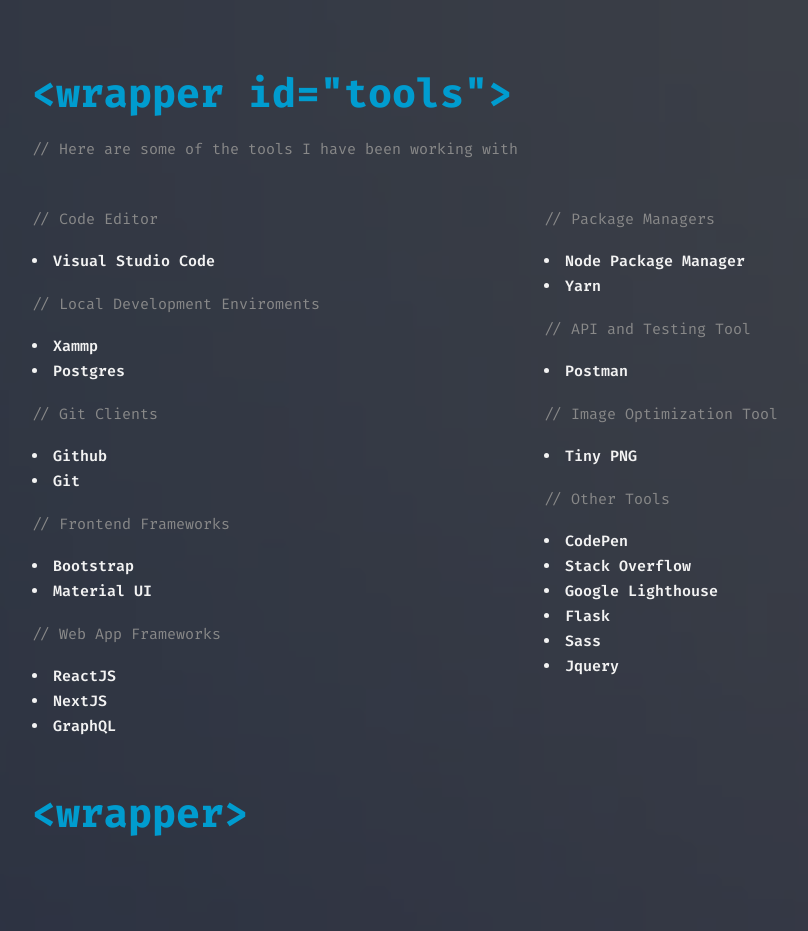
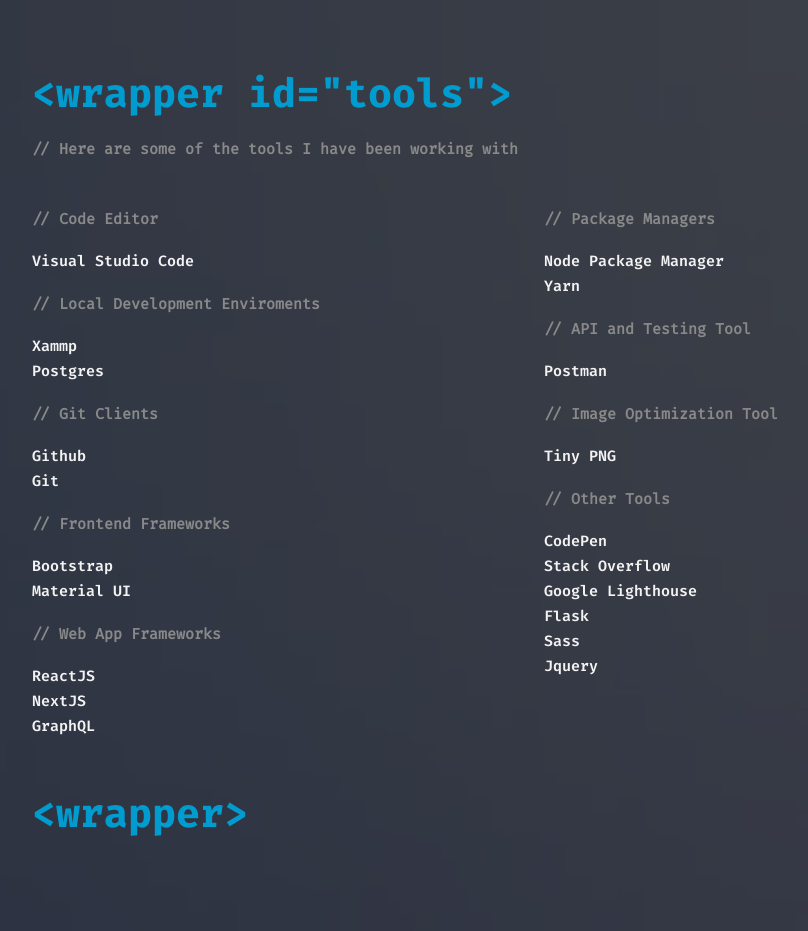
Before and after one commit to Anesu1/portfolio, a React (Create React App) app: page / in a window 1280 px wide. Shown: the part 1760-2691 px from the top of the page, without its empty margins (96-904 px from the left). Built offline with nearby package versions, Linux system fonts and the light colour scheme.

Commit message:
contact link updated

```diff
--- a/package.json
+++ b/package.json
@@ -1,6 +1,7 @@
 {
   "name": "anesundoro",
   "version": "0.1.0",
+  "homepage": "https://anesu-ndoro.web.app/",
   "private": true,
   "dependencies": {
     "@emotion/react": "^11.10.4",
--- a/public/index.html
+++ b/public/index.html
@@ -15,6 +15,7 @@
       user's mobile device or desktop. See https://developers.google.com/web/fundamentals/web-app-manifest/
     -->
     <link rel="manifest" href="%PUBLIC_URL%/manifest.json" />
+
     <!--
       Notice the use of %PUBLIC_URL% in the tags above.
       It will be replaced with the URL of the `public` folder during the build.
--- a/src/App.js
+++ b/src/App.js
@@ -8,7 +8,6 @@
 import Home from './pages/Home'
 import Projects from './pages/Projects';
 import image from './bg.webp'
-import ThankYou from './components/ThankYou';
 
 function App() {
   const dispatch = useDispatch();
@@ -32,7 +31,6 @@
         <Routes>
           <Route element={<Home />} exact path='/' />
           <Route element={<Projects />} path='/projects' />
-          <Route element={<ThankYou />} path='/submitted' />
         </Routes>
       <Footer />
       </Router>
--- a/src/components/Contact.js
+++ b/src/components/Contact.js
@@ -6,8 +6,6 @@
 import TextField from "@mui/material/TextField";
 import { FiLinkedin } from "react-icons/fi";
 import { FaWhatsapp, FaGithub } from "react-icons/fa";
-
-import { useNavigate } from "react-router-dom";
 
 const Wrapper = styled.section`
   padding: 5%;
@@ -114,23 +112,23 @@
 
 function Contact() {
   const isLight = useSelector((state) => state.theme.isLight);
-  const navigate = useNavigate();
   return (
     <Wrapper
       bgColor={isLight ? "rgba(243, 243, 243, 0.7)" : "rgba(29, 29, 29, 0.8)"}
       color={isLight ? "#000000" : "#f3f3f3"}
+      id="contact"
     >
       <div className="outer">&lt;wrapper id="contact"&gt; </div>
       <div className="inner">
         <div className="left">
           <p>// You can reach out to me anytime 😉</p>
-          <a href="https://www.linkedin.com/in/anesu-ndoro-a89127209/?lipi=urn%3Ali%3Apage%3Aprofile_common_profile_index%3Beb9ccc4e-69e1-4690-a010-705924e61a2b">
+          <a aria-label="Linkedin profile" href="https://www.linkedin.com/in/anesu-ndoro-a89127209">
             <FiLinkedin />
           </a>
-          <a href="https://wa.me/263783977875">
+          <a aria-label="Whatsapp Chat" href="https://wa.me/263783977875">
             <FaWhatsapp />
           </a>
-          <a href="https://github.com/Anesu1">
+          <a aria-label="Github profile" href="https://github.com/Anesu1">
             <FaGithub />
           </a>
           <p>
@@ -146,12 +144,9 @@
         <form
           action="https://formsubmit.co/64bf2f93900008248c4128f23b209e3f"
           method="POST"
-          onSubmit={(e) => {
-            e.preventDefault();
-            navigate('/submitted', {replace: true});
-          }}
+
         >
-          <input type="hidden" name="_next" value={'//'}></input>
+
           <input type="hidden" name="_captcha" value="false"></input>
           <input type="hidden" name="_template" value="table"></input>
           <div className="top">
--- a/src/components/Header.js
+++ b/src/components/Header.js
@@ -144,7 +144,7 @@
                     <a href="#tools">.tools()</a>
                 </li>
                 <li onClick={()=> dispatch(linkClicked())}>
-                    <a href="#">.contact()</a>
+                    <a href="#contact">.contact()</a>
                 </li>
                 <li>
                     <button onClick={()=> dispatch(changeTheme())}>{isLight ? 'Dark' : 'Light'} Theme</button>
--- a/src/components/ThankYou.js
+++ /dev/null
@@ -1,57 +0,0 @@
-import React from 'react';
-import { BsChevronLeft } from 'react-icons/bs';
-import { Link } from 'react-router-dom';
-import styled from 'styled-components';
-import { useSelector } from "react-redux";
-
-const Wrapper = styled.section`
-padding:5%;
-height:100vh;
-background:${props => props.bgColor};
-display:flex;
-    align-items:center;
-    justify-content:center;
-    flex-direction:column;
-    h1{
-        font-family:${props => props.theme.fam.semibold};
-        font-size:30px;
-        color:${props => props.color};
-        @media(min-width:768px){
-            font-size:50px;
-        }
-    }
-    .link{
-    text-decoration:none;
-    color:${props => props.color};
-    font-family:${props => props.theme.fam.semibold};
-    display:flex;
-    align-items:center;
-    margin-bottom:50px;
-    font-size:20px;
-    svg{
-      margin-right:20px;
-    }
-  }
-
-
-
-`
-
-function ThankYou() {
-    const isLight = useSelector((state) => state.theme.isLight);
-  return (
-    <Wrapper
-    bgColor={isLight ? 'rgba(243, 243, 243, 0.7)' : "rgba(0, 0, 0, 0.8)"}
-      color={isLight ? "#000000" : "#ffffff"}
-    >
-        <Link to="/" className='link'> <BsChevronLeft /> Back Home</Link>
-        <div className="text">
-            <h1>Form Received</h1>
-        </div>
-
-
-    </Wrapper>
-  )
-}
-
-export default ThankYou
--- a/src/components/Tools.js
+++ b/src/components/Tools.js
@@ -18,7 +18,7 @@
     }
   }
 
-  p {
+  h2 {
     font-size: 15px;
     font-family: ${(props) => props.theme.fam.regular};
     color: #898989;
@@ -26,7 +26,7 @@
     margin-bottom: 20px;
     line-height:30px;
   }
-  li{
+  p{
     color:${props => props.color};
     font-family: ${(props) => props.theme.fam.semibold};
     margin-bottom:10px;
@@ -58,48 +58,48 @@
       id="tools"
     >
       <div className="outer">&lt;wrapper id="tools"&gt; </div>
-      <p>// Here are some of the tools I have been working with</p>
+      <h2>// Here are some of the tools I have been working with</h2>
       <div className="inner">
         <div className="inner-div">
-          <p>// Code Editor</p>
-          <li>Visual Studio Code</li>
+          <h2>// Code Editor</h2>
+          <p>Visual Studio Code</p>
 
-          <p>// Local Development Enviroments</p>
-          <li>Xammp</li>
-          <li>Postgres</li>
+          <h2>// Local Development Enviroments</h2>
+          <p>Xammp</p>
+          <p>Postgres</p>
 
-          <p>// Git Clients</p>
-          <li>Github</li>
-          <li>Git</li>
+          <h2>// Git Clients</h2>
+          <p>Github</p>
+          <p>Git</p>
 
-          <p>// Frontend Frameworks</p>
-          <li>Bootstrap</li>
-          <li>Material UI</li>
+          <h2>// Frontend Frameworks</h2>
+          <p>Bootstrap</p>
+          <p>Material UI</p>
 
-          <p>// Web App Frameworks</p>
-          <li>ReactJS</li>
-          <li>NextJS</li>
-          <li>GraphQL</li>
+          <h2>// Web App Frameworks</h2>
+          <p>ReactJS</p>
+          <p>NextJS</p>
+          <p>GraphQL</p>
         </div>
         <div className="inner-div">
-          <p>// Package Managers</p>
-          <li>Node Package Manager</li>
-          <li>Yarn</li>
+          <h2>// Package Managers</h2>
+          <p>Node Package Manager</p>
+          <p>Yarn</p>
 
-          <p>// API and Testing Tool</p>
-          <li>Postman</li>
+          <h2>// API and Testing Tool</h2>
+          <p>Postman</p>
 
-          <p>// Image Optimization Tool</p>
-          <li>Tiny PNG</li>
+          <h2>// Image Optimization Tool</h2>
+          <p>Tiny PNG</p>
 
-          <p>// Other Tools</p>
-          <li>CodePen</li>
-          <li>Stack Overflow</li>
-          <li>Google Lighthouse</li>
-          <li>Flask</li>
-          <li>Sass</li>
+          <h2>// Other Tools</h2>
+          <p>CodePen</p>
+          <p>Stack Overflow</p>
+          <p>Google Lighthouse</p>
+          <p>Flask</p>
+          <p>Sass</p>
 
-          <li>Jquery</li>
+          <p>Jquery</p>
         </div>
       </div>
 
--- a/src/index.css
+++ b/src/index.css
@@ -17,16 +17,19 @@
   src: local("FiraCode-SemiBold"),
    url("./fonts/FiraCode-SemiBold.ttf") format("truetype");
   font-weight: normal;
+  font-display: swap;
   }
 @font-face {
   font-family: "FiraCode-Regular";
   src: local("FiraCode-Regular"),
    url("./fonts/FiraCode-Regular.ttf") format("truetype");
   font-weight: normal;
+  font-display: swap
   }
 @font-face {
   font-family: "FiraCode-Bold";
   src: local("FiraCode-Bold"),
    url("./fonts/FiraCode-Bold.ttf") format("truetype");
   font-weight: normal;
+  font-display: swap;
   }
```
Also changed, not shown: src/components/data.js (+17 -11 lines), public/images/project (16).webp (added), public/manifest.json, public/site.webmanifest (deleted), 15 other files (tests, documents, lock files or other folders).
